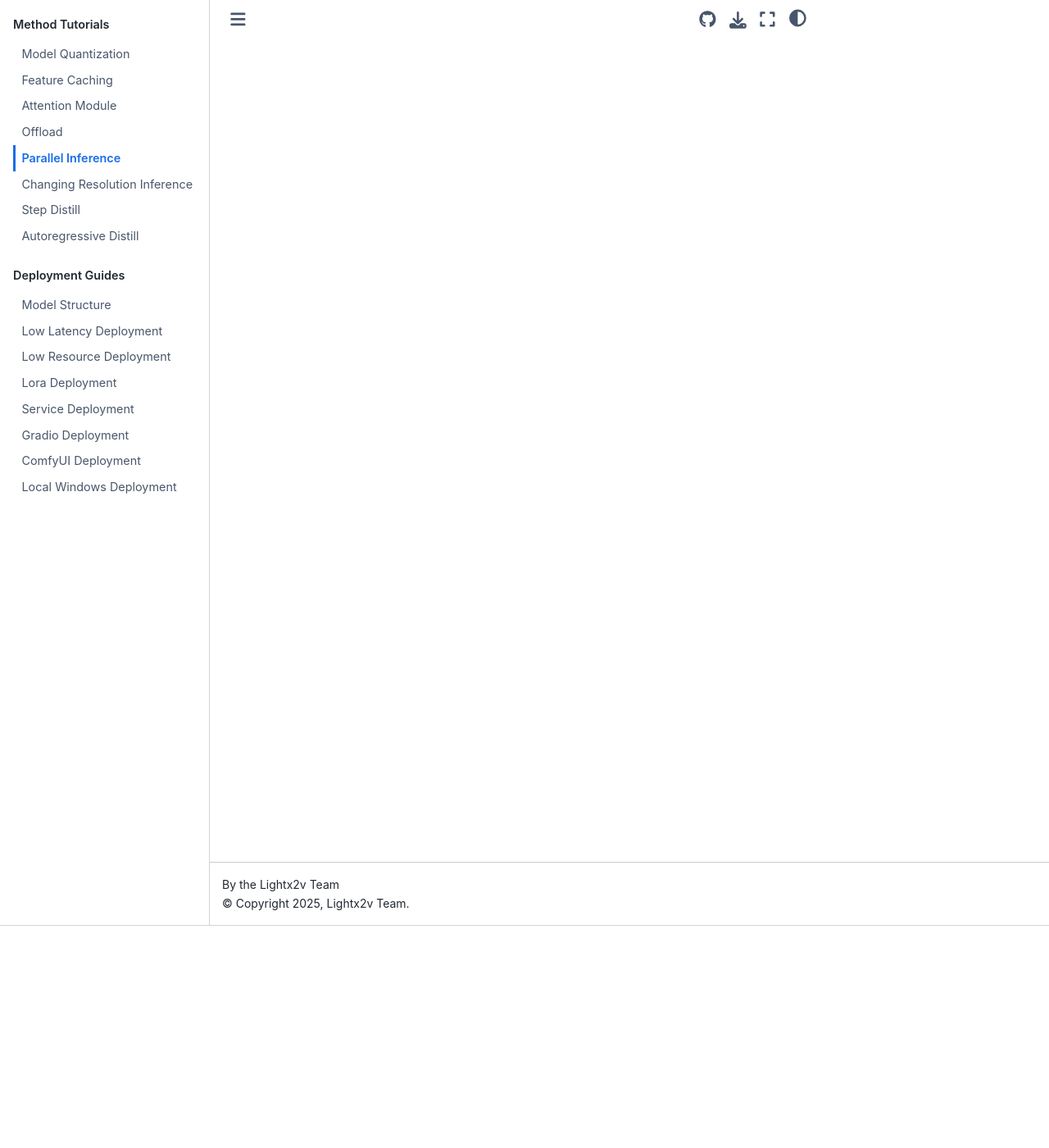
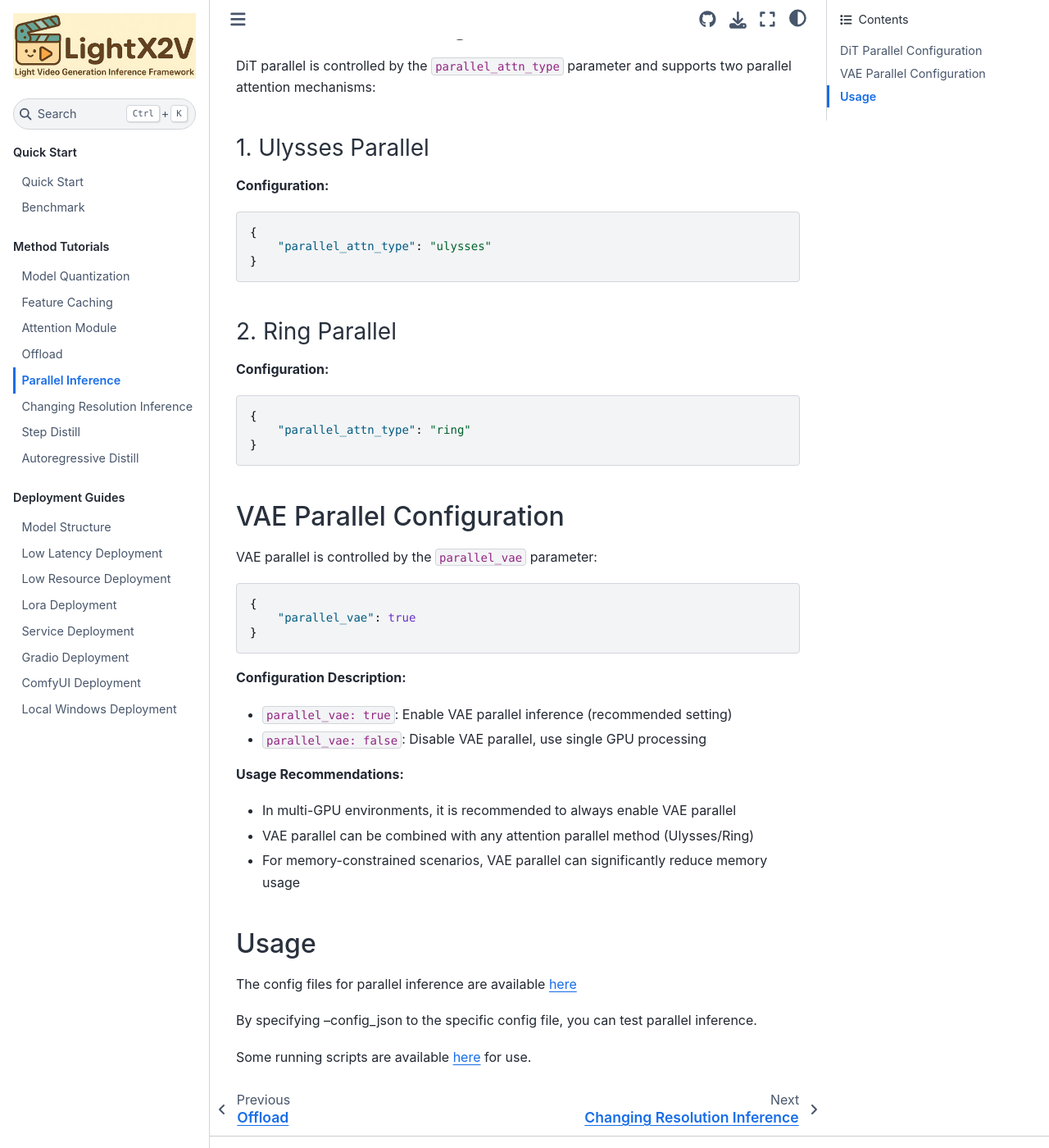
Before and after one commit to olek-soft-engineer/LightX2V, a Sphinx documentation site: the page built from docs/EN/source/method_tutorials/parallel.md, in a window 1280 px wide and 1400 px high, scrolled down 271 px. Shown: the whole window at 82% size. Built offline with Sphinx 7.4.7 and the Sphinx Book theme 1.1.4, drawn with Linux system fonts in a browser that asks for light colours; some of the changed text lies outside the part shown.

Commit message:
update scrips, configs, docs

````diff
--- a/docs/EN/source/method_tutorials/parallel.md
+++ b/docs/EN/source/method_tutorials/parallel.md
@@ -1,3 +1,52 @@
-# 并行推理
+# Parallel Inference
 
-xxx
+LightX2V supports distributed parallel inference, enabling the use of multiple GPUs for inference. The DiT part supports two parallel attention mechanisms: **Ulysses** and **Ring**, and also supports **VAE parallel inference**. Parallel inference significantly reduces inference time and alleviates the memory overhead of each GPU.
+
+## DiT Parallel Configuration
+
+DiT parallel is controlled by the `parallel_attn_type` parameter and supports two parallel attention mechanisms:
+
+### 1. Ulysses Parallel
+
+**Configuration:**
+```json
+{
+    "parallel_attn_type": "ulysses"
+}
+```
+
+### 2. Ring Parallel
+
+**Configuration:**
+```json
+{
+    "parallel_attn_type": "ring"
+}
+```
+
+## VAE Parallel Configuration
+
+VAE parallel is controlled by the `parallel_vae` parameter:
+
+```json
+{
+    "parallel_vae": true
+}
+```
+
+**Configuration Description:**
+- `parallel_vae: true`: Enable VAE parallel inference (recommended setting)
+- `parallel_vae: false`: Disable VAE parallel, use single GPU processing
+
+**Usage Recommendations:**
+- In multi-GPU environments, it is recommended to always enable VAE parallel
+- VAE parallel can be combined with any attention parallel method (Ulysses/Ring)
+- For memory-constrained scenarios, VAE parallel can significantly reduce memory usage
+
+## Usage
+
+The config files for parallel inference are available [here](https://github.com/ModelTC/lightx2v/tree/main/configs/dist_infer)
+
+By specifying --config_json to the specific config file, you can test parallel inference.
+
+Some running scripts are available [here](https://github.com/ModelTC/lightx2v/tree/main/scripts/dist_infer) for use.
````
Also changed, not shown: docs/ZH_CN/source/method_tutorials/parallel.md (+53 -1 lines), configs/wan/readme.md (deleted), 13 other files.
